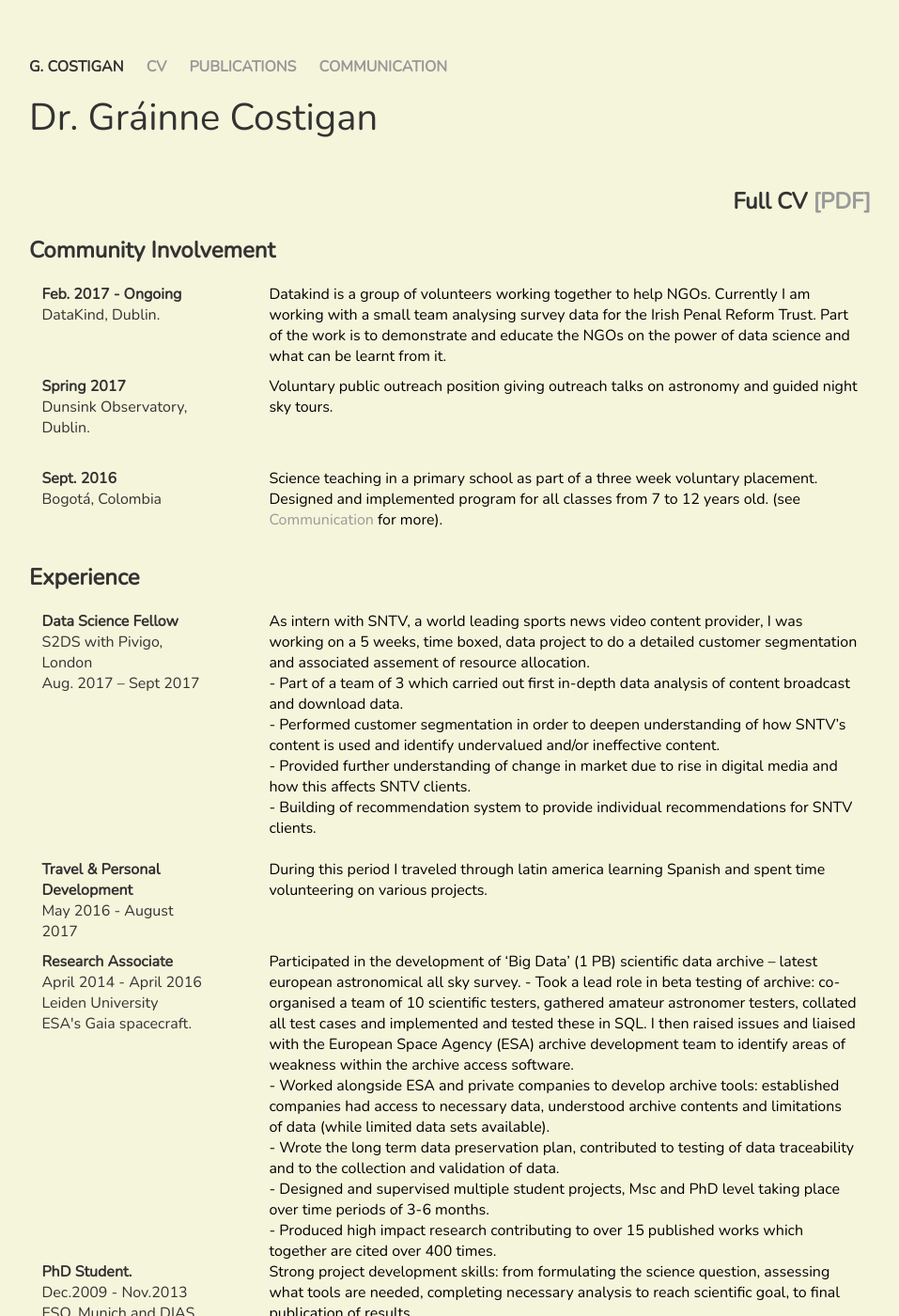
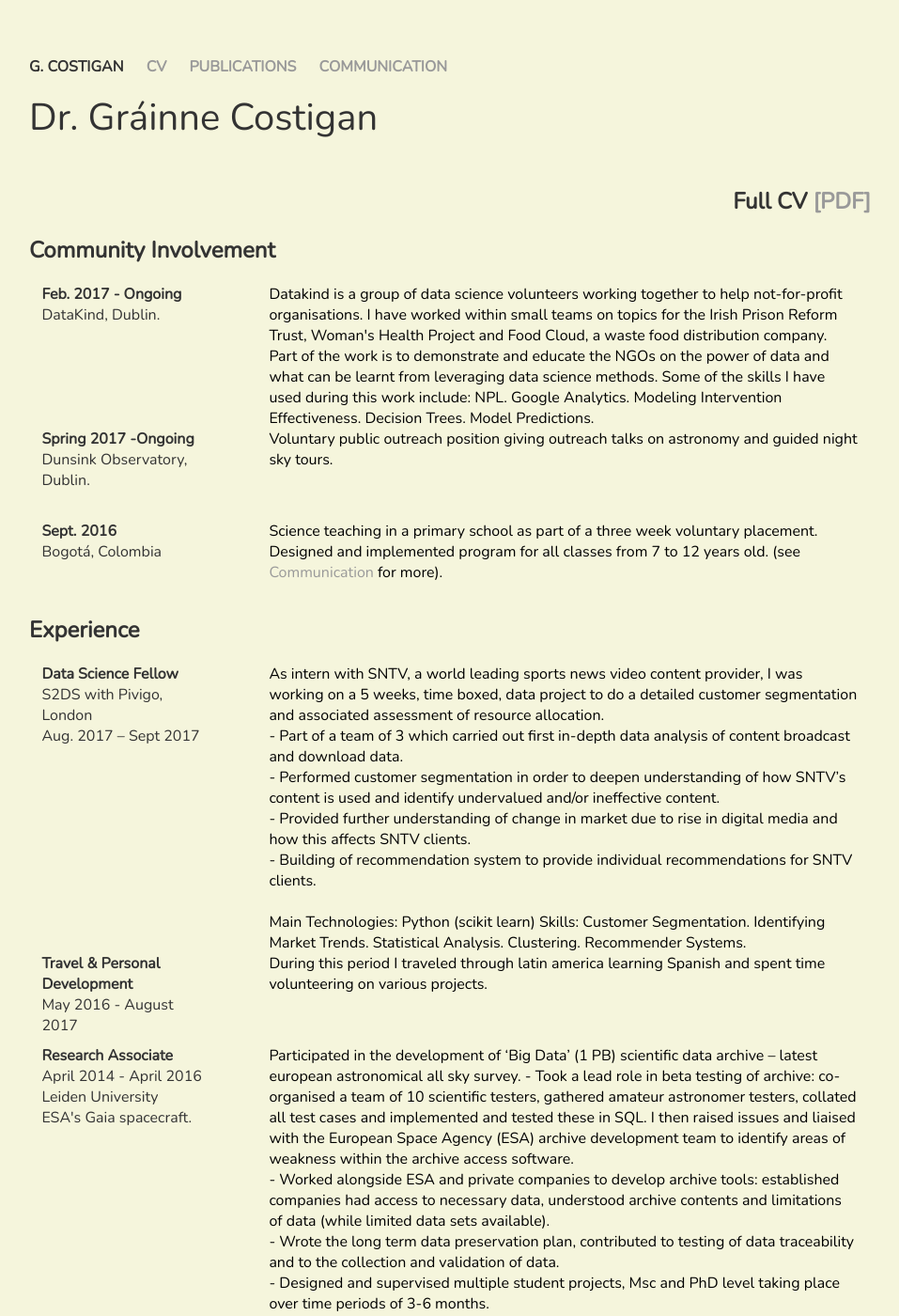
Before and after one commit to twotonnetess/twotonnetess.github.io, a Jekyll site: the page built from cv/index.html, in a window 1280 px wide and 1400 px high. Shown: the whole window at 94% size, without its empty margins (161-1118 px from the left). Built offline with Jekyll 4.4.1, drawn with Linux system fonts in a browser that asks for light colours.

Commit message:
update cv

```diff
--- a/cv/index.html
+++ b/cv/index.html
@@ -18,13 +18,17 @@ title: CV G. Costigan
    <b>Feb. 2017 - Ongoing </b> </br>
    DataKind, Dublin.
    </date_place> <place_details>
-   Datakind is a group of volunteers working together to help NGOs. Currently I am working with a small team analysing survey data for the Irish Penal Reform Trust. Part of the work is to demonstrate and educate the NGOs on the power of data science and what can be learnt from it.    </place_details>
+   Datakind is a group of data science volunteers working together to help not-for-profit organisations. I have worked within small teams on topics for the Irish Prison Reform Trust, Woman's Health Project and Food Cloud, a waste food distribution company.
+
+Part of the work is to demonstrate and educate the NGOs on the power of data and what can be learnt from leveraging data science methods.  Some of the skills I have used during this work include: NPL. Google Analytics. Modeling Intervention Effectiveness. Decision Trees. Model Predictions.
+
+  </place_details>
 </br>
 </div>
 
 <div class="group_cv">
    <date_place>
-   <b>Spring 2017 </b> </br>
+   <b>Spring 2017 -Ongoing </b> </br>
    Dunsink Observatory, Dublin.
    </date_place> <place_details>
    Voluntary public outreach position giving outreach talks on astronomy and guided night sky tours.  </place_details>
@@ -51,13 +55,18 @@ title: CV G. Costigan
    S2DS with Pivigo, London <br/>
    Aug. 2017 – Sept 2017 <br/>
    </date_place> <place_details>
-   As intern with SNTV, a world leading sports news video content provider, I was working on a 5 weeks, time boxed, data project to do a detailed customer segmentation and associated assement of resource allocation.</br>
+   As intern with SNTV, a world leading sports news video content provider, I was working on a 5 weeks, time boxed, data project to do a detailed customer segmentation and associated assessment of resource allocation.</br>
     - Part of a  team of 3 which carried out first in-depth data analysis of content broadcast and download data. </br>
     - Performed customer segmentation in order to deepen understanding of how SNTV’s content is used and identify undervalued and/or ineffective content. </br>
     - Provided further understanding of change in market due to rise in digital media and how this affects SNTV clients. </br>
     - Building of recommendation system to provide individual recommendations for SNTV clients.
   </br>
 </br>
+
+Main Technologies:  Python (scikit learn)
+
+Skills:  Customer Segmentation. Identifying Market Trends. Statistical Analysis. Clustering. Recommender Systems.
+
    </place_details>
 </div>
 
```
